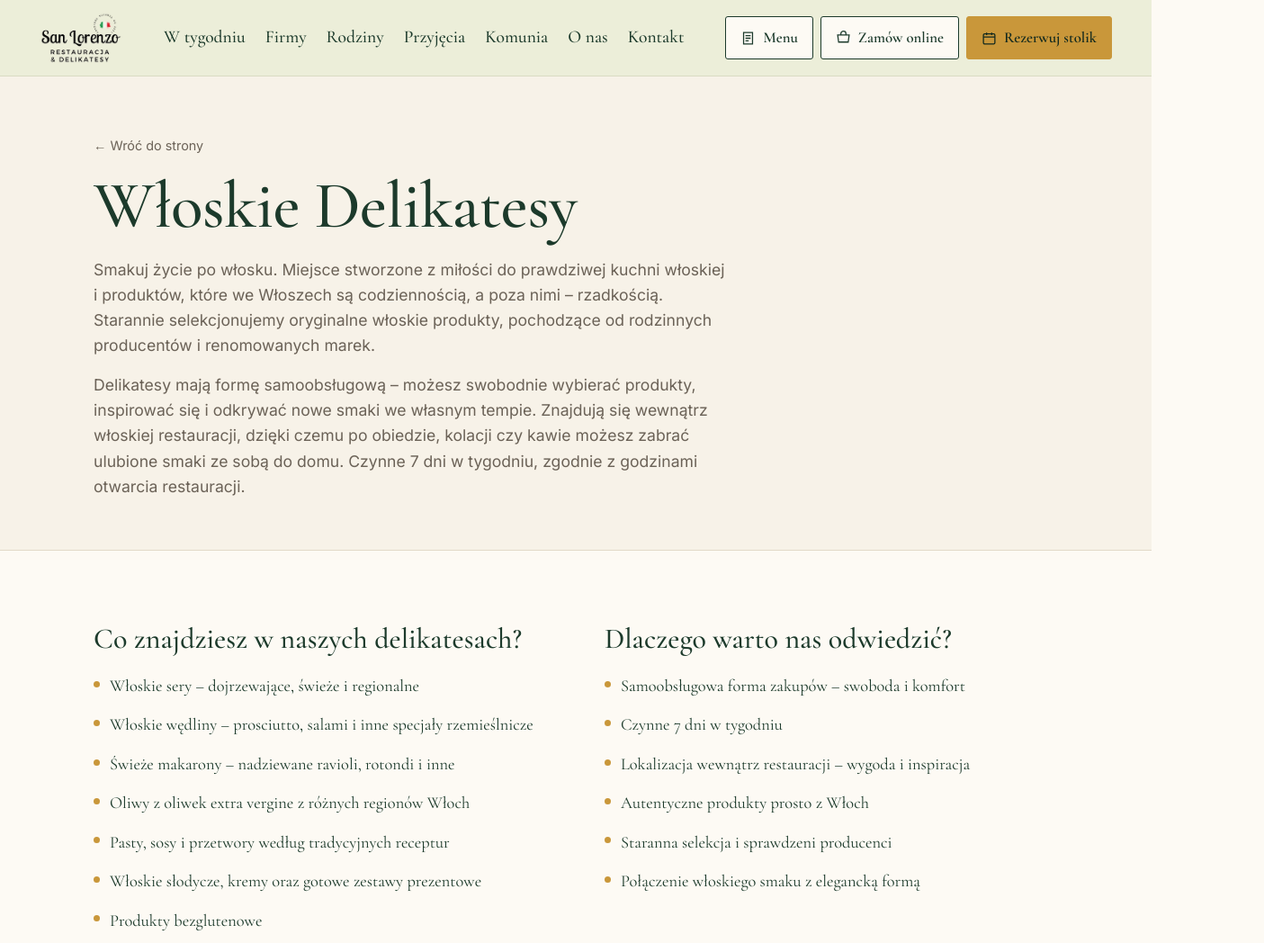
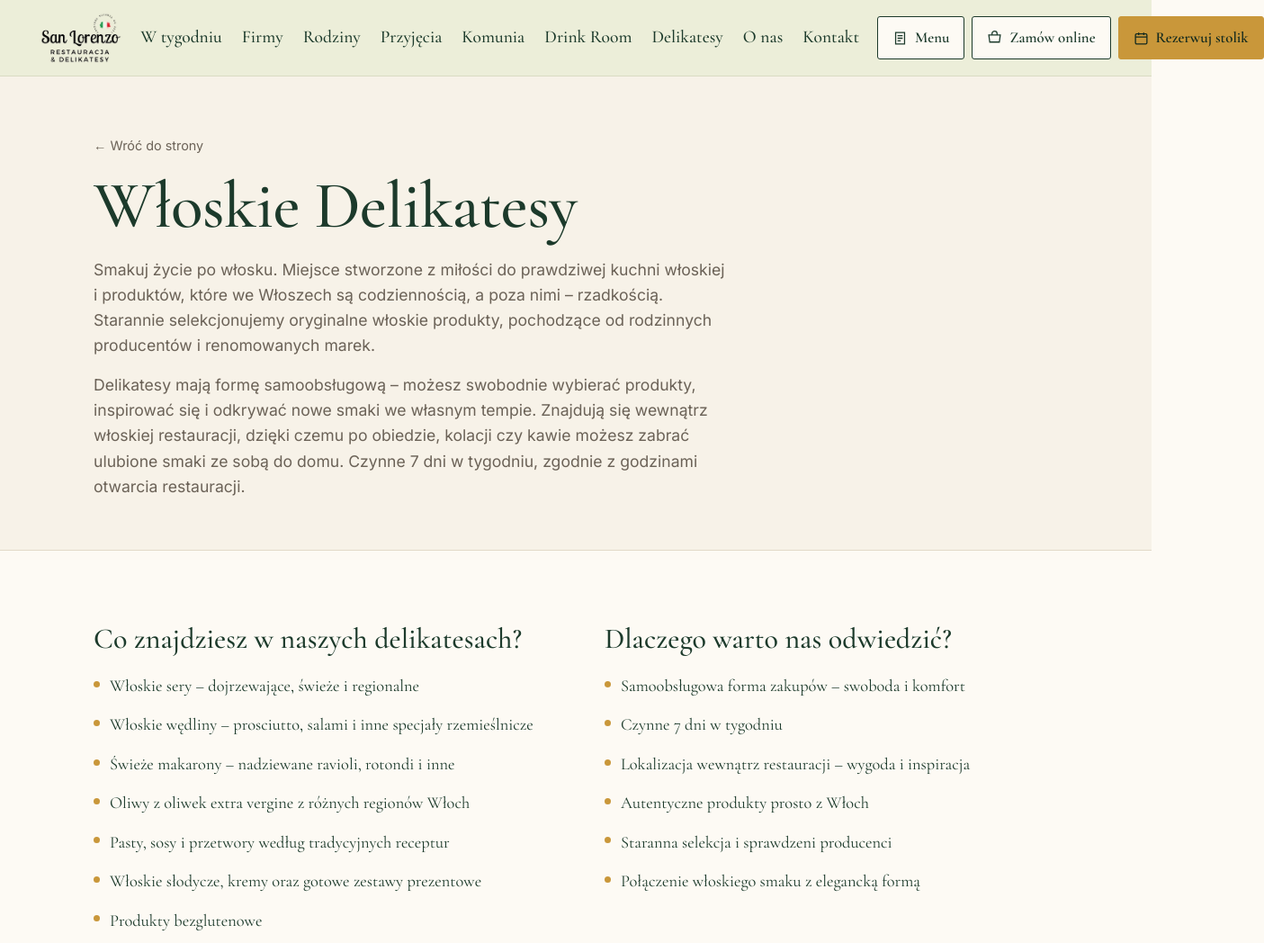
Before and after one commit to Lonviq2026/san-lorenzo-2026, a plain HTML site: page delikatesysanlorenzo.html in a window 1280 px wide. Shown: the top 1048 px of the page at 90% size, 1405 px wide, since content can reach past the window. Drawn offline with nearby package versions, Linux system fonts and the light colour scheme.

Commit message:
Add nav links to Drink Room and Delikatesy

```diff
--- a/delikatesysanlorenzo.html
+++ b/delikatesysanlorenzo.html
@@ -111,6 +111,8 @@ footer a:hover{text-decoration:underline}
       <li><a href="index.html#rodziny">Rodziny</a></li>
       <li><a href="imprezyokolicznosciowe.html">Przyjęcia</a></li>
       <li><a href="index.html#komunia">Komunia</a></li>
+      <li><a href="drinkroom.html">Drink Room</a></li>
+      <li><a href="#top">Delikatesy</a></li>
       <li><a href="index.html#onas">O nas</a></li>
       <li><a href="index.html#kontakt">Kontakt</a></li>
     </ul>
```
